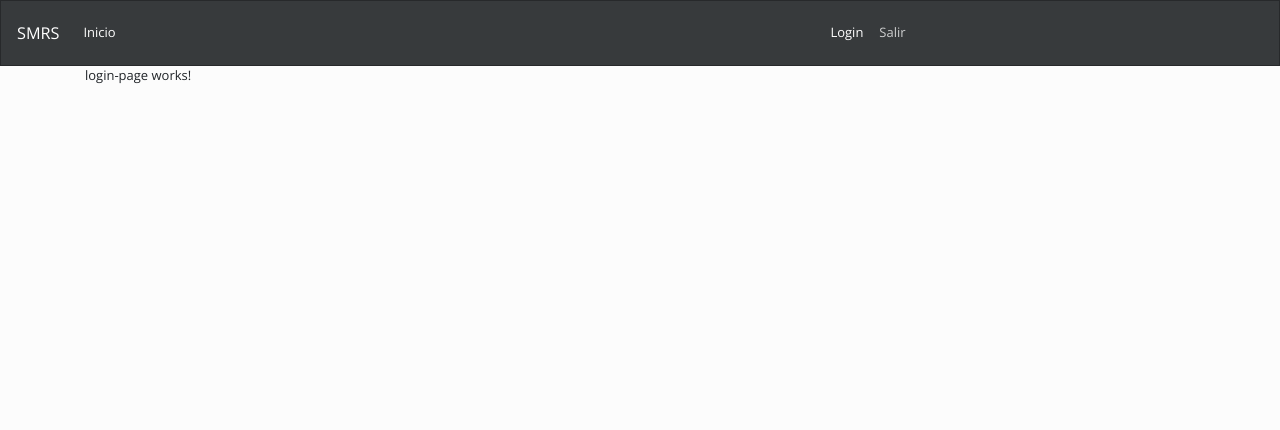
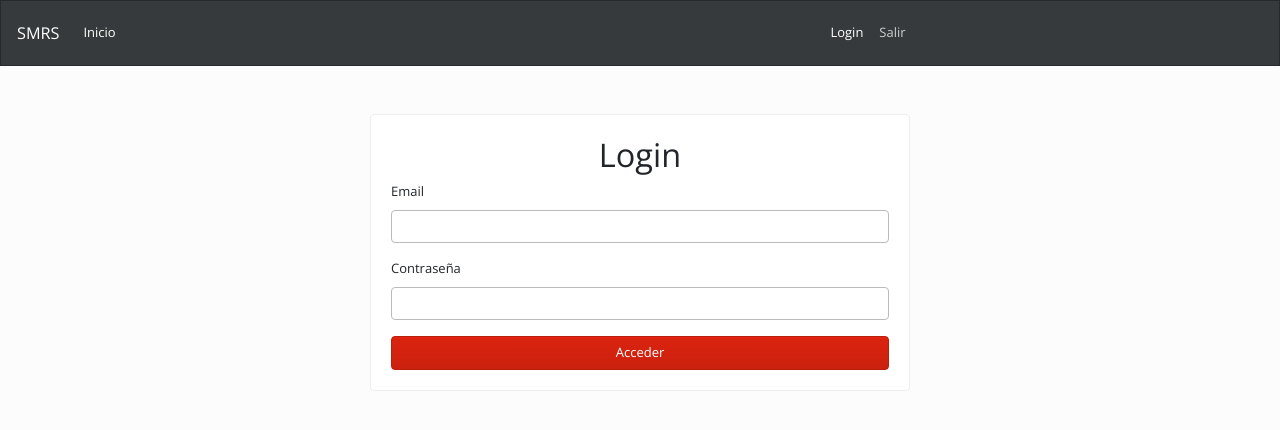
Before and after one commit to Adescafu/INFO264_Proyecto, an Angular app in the folder Login/: page /login in a window 1280 px wide. Shown: the top 430 px of the page. Built offline with nearby package versions, Linux system fonts and the light colour scheme.

Commit message:
Login page

```diff
--- a/Login/src/app/componentes/home-page/home-page.component.html
+++ b/Login/src/app/componentes/home-page/home-page.component.html
@@ -1,3 +1,7 @@
-<p>
-  home-page works!
-</p>
+<div class="jumbotron">
+  <h1 class="display-3">Bienvendo a SMRS!</h1>
+  <p class="lead">Tu aplicacion web que facilitara tu trabajo</p>
+  <hr class="my-4">
+  <p>Con esta herramienta podras ahorrar tiempo, al momento de realizar tus posteos</p>
+
+</div>
--- a/Login/src/app/componentes/login-page/login-page.component.html
+++ b/Login/src/app/componentes/login-page/login-page.component.html
@@ -1,3 +1,20 @@
-<p>
-  login-page works!
-</p>
+<div class="row">
+  <div class="col-md-6 mx-auto mt-5">
+    <div class="card">
+      <div class="card-body">
+        <h1 class="text-center">Login</h1>
+        <form >
+          <div class="form-group">
+            <label for="email">Email</label>
+            <input type="email" name="email" id="email" class="form-control">
+            </div>
+            <div class="form-group">
+              <label for="password">Contraseña</label>
+              <input type="password" name="password" id="password"  class="form-control">
+            </div>
+            <input type="submit" value= "Acceder" class="btn btn-primary btn-block btn lg">
+        </form>
+      </div>
+    </div>
+  </div>
+</div>
--- a/Login/src/app/componentes/not-found-page/not-found-page.component.html
+++ b/Login/src/app/componentes/not-found-page/not-found-page.component.html
@@ -1,3 +1,11 @@
-<p>
-  not-found-page works!
-</p>
+<div class="row">
+  <div class="col-md-6 mx-auto text-center">
+    <div class="card">
+      <h1>Ooops!</h1>
+      <H2>Pagina no encontrada</H2>
+      <div class="card-body">
+        <a href="/" class="btn btn-primary-btn-lg"><i class="fa fa-home"></i> Ir a al inicio</a>
+      </div>
+    </div>
+  </div>
+</div>
--- a/Login/src/app/componentes/privado-page/privado-page.component.html
+++ b/Login/src/app/componentes/privado-page/privado-page.component.html
@@ -1,3 +1,9 @@
-<p>
-  privado-page works!
-</p>
+<div class="jumbotron">
+  <h1 class="display-3">Zona privada</h1>
+  <p class="lead">zona privada ejemplo</p>
+  <hr class="my-4">
+  <p></p>
+  <p class="lead">
+    <a class="btn btn-primary btn-lg" href="#" role="button">Learn more</a>
+  </p>
+</div>
```
